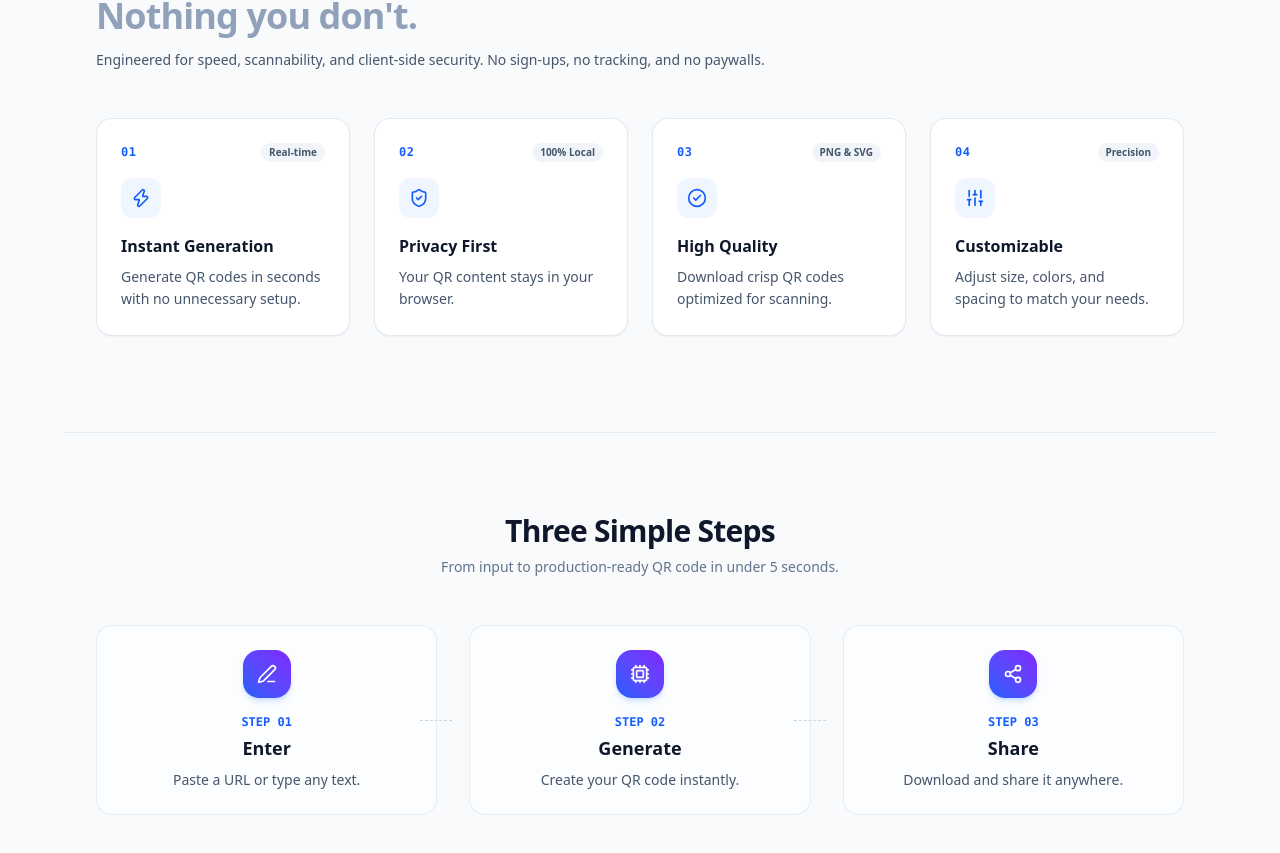
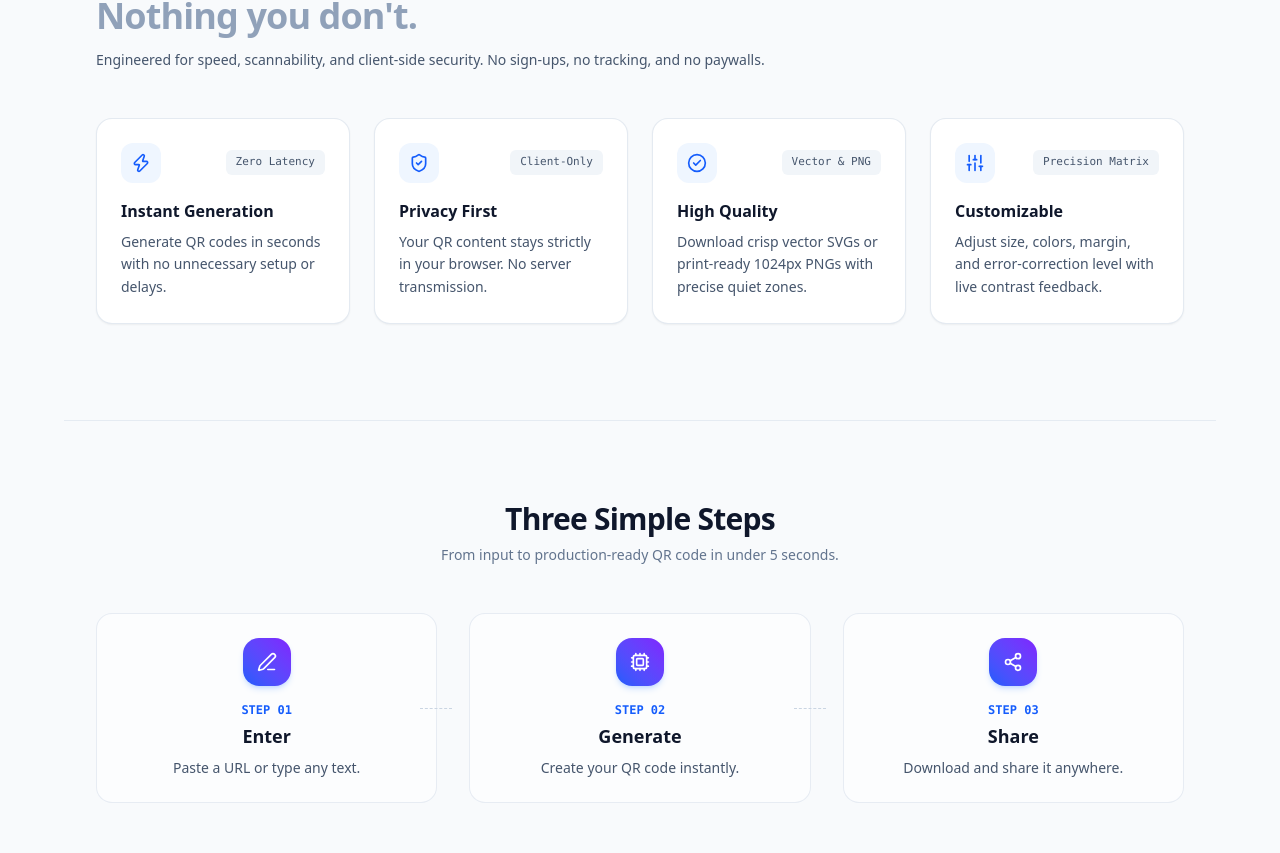
Before and after one commit to N-AVTEJ/QR--genrator, a Next.js app: page / in a window 1280 px wide. Shown: the part 1821-2674 px from the top of the page. Built offline with nearby package versions, Linux system fonts and the light colour scheme.

Commit message:
feat: add FeatureSection component to highlight key app capabilities

```diff
--- a/src/components/FeatureSection.tsx
+++ b/src/components/FeatureSection.tsx
@@ -5,32 +5,32 @@ import { Zap, ShieldCheck, CheckCircle2, Sliders } from 'lucide-react';
 
 const FEATURES = [
   {
-    step: '01',
+    id: 'instant',
     title: 'Instant Generation',
-    desc: 'Generate QR codes in seconds with no unnecessary setup.',
+    desc: 'Generate QR codes in seconds with no unnecessary setup or delays.',
     icon: Zap,
-    badge: 'Real-time',
+    tag: 'Zero Latency',
   },
   {
-    step: '02',
+    id: 'privacy',
     title: 'Privacy First',
-    desc: 'Your QR content stays in your browser.',
+    desc: 'Your QR content stays strictly in your browser. No server transmission.',
     icon: ShieldCheck,
-    badge: '100% Local',
+    tag: 'Client-Only',
   },
   {
-    step: '03',
+    id: 'quality',
     title: 'High Quality',
-    desc: 'Download crisp QR codes optimized for scanning.',
+    desc: 'Download crisp vector SVGs or print-ready 1024px PNGs with precise quiet zones.',
     icon: CheckCircle2,
-    badge: 'PNG & SVG',
+    tag: 'Vector & PNG',
   },
   {
-    step: '04',
+    id: 'custom',
     title: 'Customizable',
-    desc: 'Adjust size, colors, and spacing to match your needs.',
+    desc: 'Adjust size, colors, margin, and error-correction level with live contrast feedback.',
     icon: Sliders,
-    badge: 'Precision',
+    tag: 'Precision Matrix',
   },
 ];
 
@@ -54,21 +54,17 @@ export function FeatureSection() {
           const Icon = f.icon;
           return (
             <div
-              key={f.step}
+              key={f.id}
               className="group relative p-6 rounded-2xl bg-white dark:bg-slate-900/60 border border-slate-200/90 dark:border-slate-800 hover:border-blue-500/40 dark:hover:border-blue-500/40 transition-all duration-300 shadow-xs hover:shadow-lg flex flex-col justify-between"
             >
               <div>
                 <div className="flex items-center justify-between mb-4">
-                  <span className="font-mono text-xs font-bold text-blue-600 dark:text-blue-400 tracking-wider">
-                    {f.step}
+                  <div className="w-10 h-10 rounded-xl bg-blue-50 dark:bg-blue-950/40 text-blue-600 dark:text-blue-400 flex items-center justify-center transition-transform group-hover:scale-105">
+                    <Icon className="w-5 h-5" />
+                  </div>
+                  <span className="text-[11px] font-mono font-medium px-2.5 py-1 rounded-md bg-slate-100 dark:bg-slate-800 text-slate-600 dark:text-slate-300">
+                    {f.tag}
                   </span>
-                  <span className="text-[10px] font-semibold px-2 py-0.5 rounded-full bg-slate-100 dark:bg-slate-800 text-slate-600 dark:text-slate-400">
-                    {f.badge}
-                  </span>
-                </div>
-
-                <div className="w-10 h-10 rounded-xl bg-blue-50 dark:bg-blue-950/40 text-blue-600 dark:text-blue-400 flex items-center justify-center mb-4 transition-transform group-hover:scale-110">
-                  <Icon className="w-5 h-5" />
                 </div>
 
                 <h3 className="text-base font-bold text-slate-900 dark:text-white">
```
